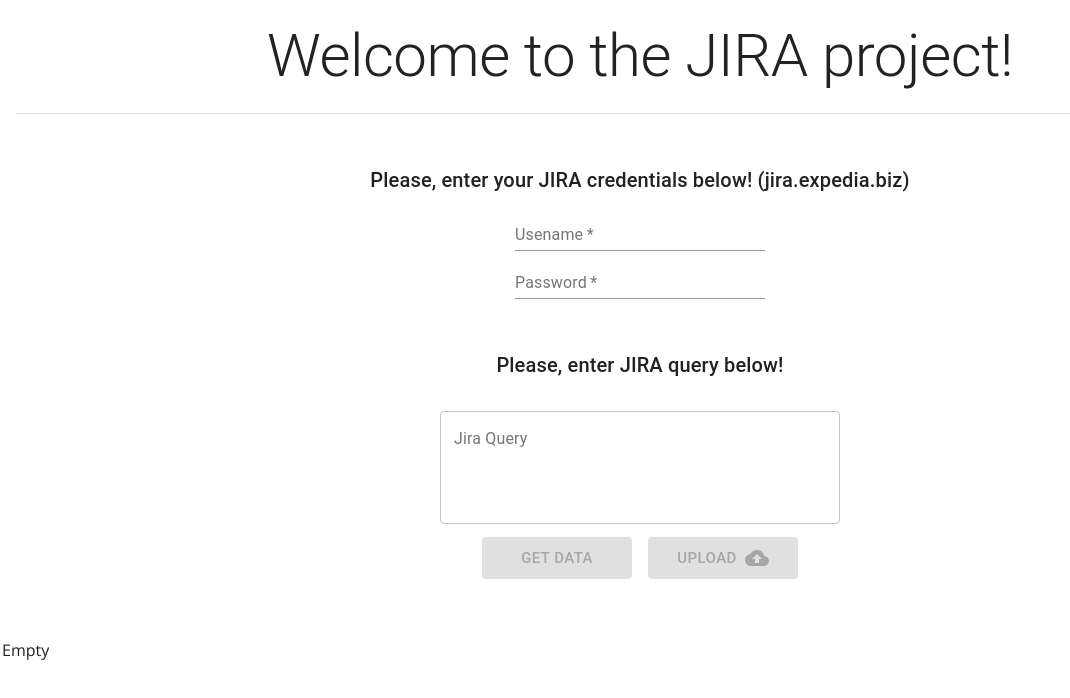
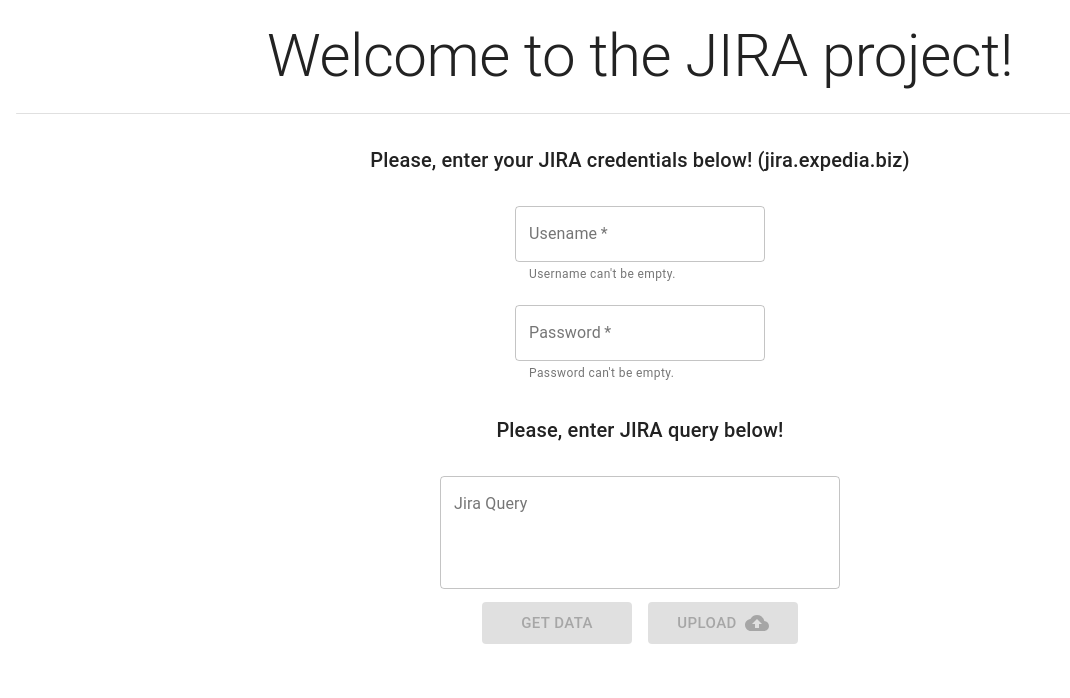
Before and after one commit to SoftServeInc/jira_data_process, a React app: page / in a window 1280 px wide. Shown: the top 698 px of the page, without its empty margins (0-1070 px from the left). Built offline with nearby package versions, Linux system fonts and the light colour scheme; the HTML template or start-up script is replaced by a standard one.

Commit message:
add validation, message on retrieving data and on error, fix styles, install exceljs and @progress/kendo-file-saver packages

```diff
--- a/package.json
+++ b/package.json
@@ -6,6 +6,7 @@
     "@babel/core": "7.8.4",
     "@material-ui/core": "^4.11.3",
     "@material-ui/icons": "^4.11.2",
+    "@progress/kendo-file-saver": "^1.1.0",
     "@svgr/webpack": "4.3.3",
     "@testing-library/jest-dom": "^4.2.4",
     "@testing-library/react": "^9.4.0",
@@ -29,6 +30,7 @@
     "eslint-plugin-import": "2.20.0",
     "eslint-plugin-jsx-a11y": "6.2.3",
     "eslint-plugin-react-hooks": "^1.6.1",
+    "exceljs": "^4.2.0",
     "file-loader": "4.3.0",
     "fs-extra": "^8.1.0",
     "html-webpack-plugin": "4.0.0-beta.11",
--- a/src/components/App/App.js
+++ b/src/components/App/App.js
@@ -4,6 +4,8 @@
 import Button from '@material-ui/core/Button';
 import Divider from '@material-ui/core/Divider';
 import Typography from '@material-ui/core/Typography';
+const Excel = require('exceljs');
+import {saveAs} from '@progress/kendo-file-saver';
 import {withStyles} from '@material-ui/core/styles';
 import axios from 'axios';
 
@@ -11,33 +13,38 @@
 
 const styles = (theme) => ({
     button: {
-        margin: theme.spacing.unit
+        margin: theme.spacing(1)
     },
     margin: {
-        margin: theme.spacing.unit
+        margin: theme.spacing(1)
     },
     rightIcon: {
-        marginLeft: theme.spacing.unit
+        marginLeft: theme.spacing(1)
     }
 });
+
+const ERROR_MESSAGE =
+    'Something went wrong. Please check your credentials and JIRA query and try again...';
 
 const App = (props) => {
     const {classes} = props;
 
-    const [data, setData] = useState('Empty');
-    const [username, setUsername] = useState('');
-    const [password, setPassword] = useState('');
+    const [status, setStatus] = useState(null);
+    const [username, setUsername] = useState(null);
+    const [password, setPassword] = useState(null);
+    const [isUsernameTouched, setIsUsernameTouched] = useState(false);
+    const [isPasswordTouched, setIsPasswordTouched] = useState(false);
     const [jql, setJQL] = useState('');
 
     const isDataPresent = (data) => {
-        if (data && data !== 'Empty') {
+        if (data && data !== ERROR_MESSAGE) {
             return false;
         }
 
         return true;
     };
 
-    const btnClick = () => {
+    const clickOnGetData = () => {
         if (jql !== '') {
             axios
                 .get(
@@ -49,7 +56,7 @@
                         jql
                 )
                 .then((res) => {
-                    const totalIssues = res.data.total;
+                    if (res.data) {
                         const issues = res.data.issues.map((issue) => {
                             issue.fields = Object.keys(issue.fields).reduce(
                                 (object, key) => {
@@ -65,17 +72,40 @@
                         });
                         // eslint-disable-next-line no-console
                         console.log(issues);
-                    setData(totalIssues);
+                        setStatus('Success! Data was received');
+                    } else {
+                        setStatus(ERROR_MESSAGE);
+                    }
                 });
         }
     };
 
+    const downloadFileOnClick = () => {
+        let workbook = new Excel.Workbook();
+        let worksheet = workbook.addWorksheet('Jira');
+        worksheet.columns = [{header: 'Issue type', key: 'issueType'}];
+        worksheet.columns.forEach((column) => {
+            column.width =
+                column.header.length < 12 ? 12 : column.header.length;
+        });
+        worksheet.getRow(1).font = {bold: true};
+        saveAs(workbook.xlsx, 'data_sheet.xlsx');
+    };
+
     const handleUsernameChange = (e) => {
         setUsername(e.target.value);
+
+        if (!isUsernameTouched) {
+            setIsUsernameTouched(true);
+        }
     };
 
     const handlePasswordChange = (e) => {
         setPassword(e.target.value);
+
+        if (!isPasswordTouched) {
+            setIsPasswordTouched(true);
+        }
     };
 
     const handleJiraQueryChange = (e) => {
@@ -96,33 +126,41 @@
             >
                 Please, enter your JIRA credentials below! (jira.expedia.biz)
             </Typography>
-            <div className="jira_credentails_container">
+            <form
+                className="jira_credentails_container"
+                noValidate
+                autoComplete="off"
+            >
+                <div className="jira_credentails">
                     <TextField
+                        variant="outlined"
                         required
+                        error={isUsernameTouched && !username}
+                        helperText="Username can't be empty."
                         id="filled-required"
                         label="Usename"
                         type="text"
                         defaultValue={username}
-                    className="jira_credentials"
+                        className="jira_credentails_field"
                         onChange={handleUsernameChange}
                     />
+                </div>
+                <div className="jira_credentails">
                     <TextField
+                        variant="outlined"
                         required
+                        error={isPasswordTouched && !password}
+                        helperText="Password can't be empty."
                         id="standard-password-input"
                         label="Password"
                         type="password"
-                    autoComplete="current-password"
                         defaultValue={password}
-                    className="jira_credentials"
+                        className="jira_credentails_field"
                         onChange={handlePasswordChange}
                     />
                 </div>
-            <Typography
-                variant="h6"
-                gutterBottom
-                align="center"
-                className="jira_credentails_title"
-            >
+            </form>
+            <Typography variant="h6" gutterBottom align="center">
                 Please, enter JIRA query below!
             </Typography>
             <div className="Form_Container">
@@ -141,7 +179,7 @@
                         size="large"
                         color="primary"
                         className={classes.margin}
-                        onClick={btnClick}
+                        onClick={clickOnGetData}
                         disabled={!jql}
                     >
                         GET DATA
@@ -151,14 +189,21 @@
                         size="large"
                         color="default"
                         className={classes.button}
-                        disabled={isDataPresent(data)}
+                        onClick={downloadFileOnClick}
+                        disabled={isDataPresent(status)}
                     >
                         Upload
                         <CloudUploadIcon className={classes.rightIcon} />
                     </Button>
                 </div>
+                <div
+                    className={`status ${
+                        status === ERROR_MESSAGE ? 'error' : 'success'
+                    }`}
+                >
+                    {status}
                 </div>
-            <table>{data}</table>
+            </div>
         </Fragment>
     );
 };
--- a/src/components/App/css/App.css
+++ b/src/components/App/css/App.css
@@ -39,12 +39,15 @@
 .jira_credentails_container {
   width: 400px;
   text-align: center;
-  margin: auto;
+  margin: 30px auto;
 }
 
-.jira_credentials {
+.jira_credentails {
+  margin: 20px auto;
+}
+
+.jira_credentails_field {
   width: 250px !important;
-  margin-top: 30px auto !important;
 }
 
 .Form_Container {
@@ -62,5 +65,17 @@
 }
 
 .jira_credentails_title {
-  margin-top: 50px !important;
+  margin-top: 30px !important;
 }
+
+.status {
+  text-align: center;
+}
+
+.error {
+  color:red;
+}
+
+.success {
+  color:green;
+}
```
Also changed, not shown: 1 other file (tests, documents, lock files or other folders). Lines whose indentation alone changed are shown as unchanged.
